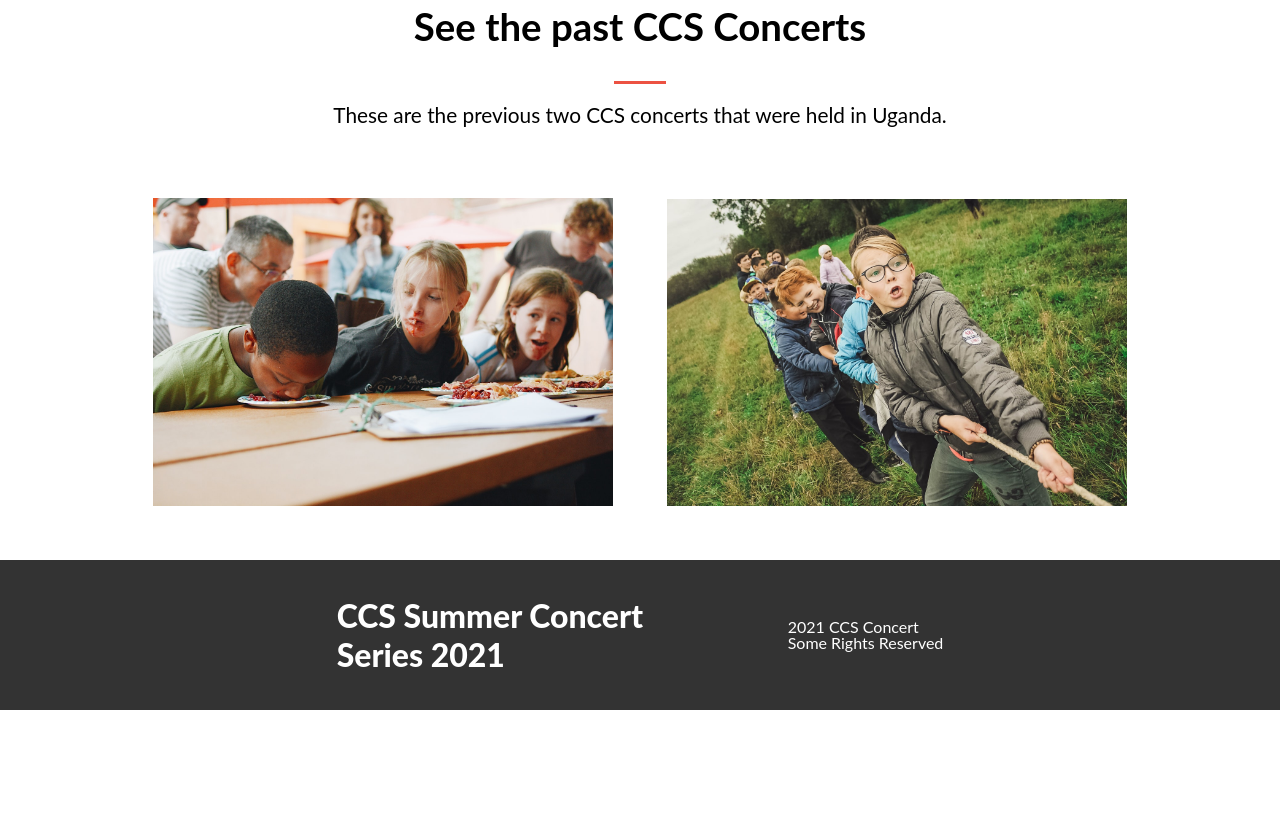
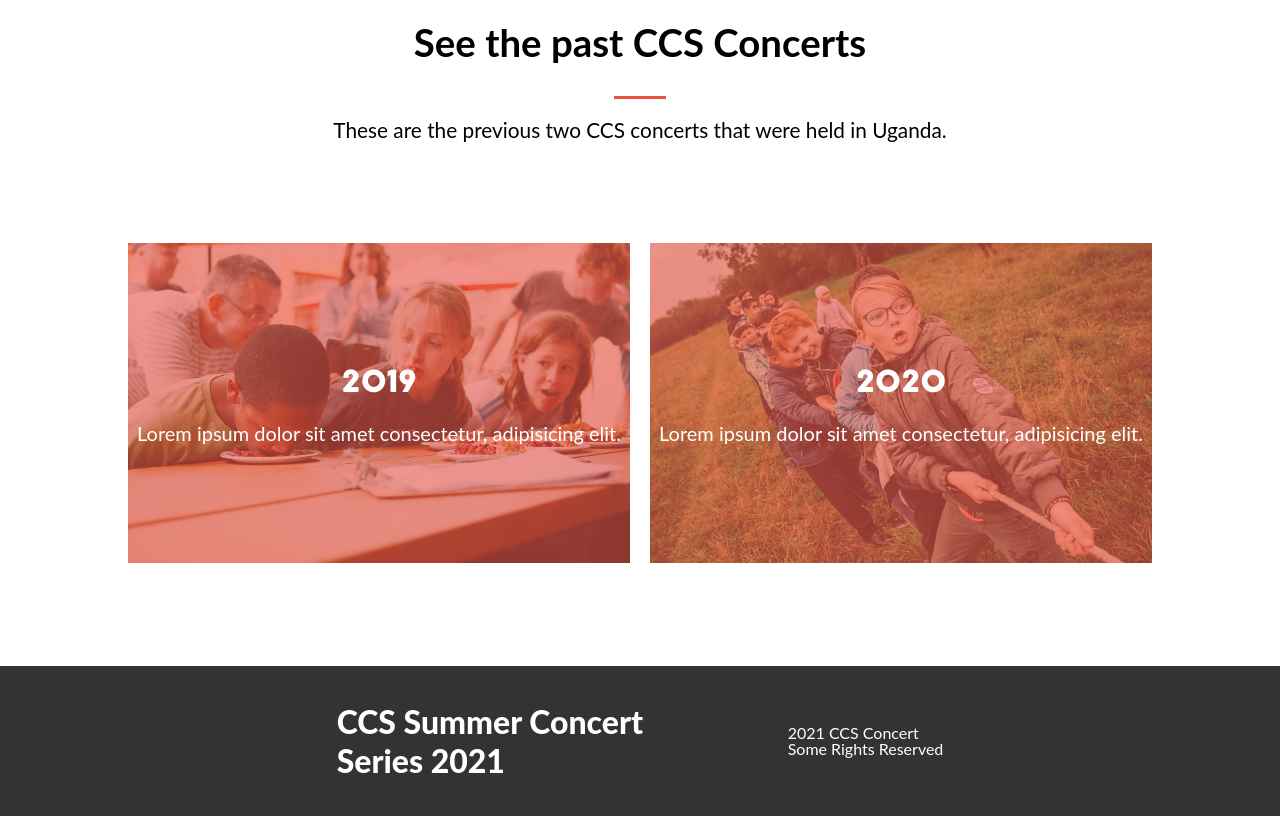
Before and after one commit to 1GORDON/Capstone-Module1, a website: page about.html in a window 1280 px wide. Shown: the part 1251-2067 px from the top of the page. Before the commit the page ends 1961 px from the top, so only its background shows below. Drawn offline with Linux system fonts and the light colour scheme.

Commit message:
Done with about

```diff
--- a/about.css
+++ b/about.css
@@ -66,7 +66,6 @@ body {
 p {
   line-height: 1.5rem;
   font-size: 1.1rem;
-  font-weight: 2rem;
 }
 
 .event-details {
@@ -182,6 +181,7 @@ footer {
   font-size: 0.8rem;
 }
 
+/* DESKTOP VERSION */
 @media only screen and (min-width: 768px) {
   .first-section {
     min-height: 700px;
@@ -193,7 +193,6 @@ footer {
 
   .first-section-container {
     width: 92.5%;
-    padding-top: 7rem;
     margin-inline: auto;
     min-height: 326.85px;
     height: auto;
@@ -201,6 +200,7 @@ footer {
     flex-direction: column;
     justify-content: center;
     align-items: center;
+    margin-top: 100px;
   }
 
   .overlay {
@@ -210,8 +210,8 @@ footer {
   }
 
   .open-heading {
-    width: 50%;
-    font-size: 3.2rem;
+    width: 80%;
+    font-size: 1.8rem;
     font-family: "cocogoose", sans-serif;
     color: #ec5242;
     margin: 0;
@@ -219,7 +219,7 @@ footer {
   }
 
   .first-section-para {
-    width: 60%;
+    width: 80%;
     margin-top: 2%;
     padding: 1.8%;
     margin-bottom: 2%;
@@ -262,8 +262,6 @@ footer {
     font-size: 1.5em;
     margin-block-start: 0.83em;
     margin-block-end: 0.83em;
-    margin-inline-start: 0px;
-    margin-inline-end: 0px;
     font-weight: bold;
   }
 
@@ -281,9 +279,54 @@ footer {
 
   .desktop-para {
     display: block;
-    width: 70%;
+    width: 80%;
     margin-inline: auto;
     margin-block: 3%;
+    line-height: 28px;
+  }
+
+  .past-event-images {
+    display: flex;
+    height: 100%;
+    margin: 10% 0;
+  }
+
+  .image-contatiner-1 {
+    background-image: url('./images/kidseating.png');
+    background-position: center;
+    background-repeat: no-repeat;
+    background-size: cover;
+    height: 40vh;
+    width: 100%;
+    margin-right: 10px;
+  }
+
+  .image-contatiner-2 {
+    background-image: url('./images/kidspulling.png');
+    background-position: center;
+    background-repeat: no-repeat;
+    background-size: cover;
+    height: 40vh;
+    width: 100%;
+    margin-left: 10px;
+  }
+
+  .overlay-image {
+    background-color: #ec534293;
+    height: 40vh;
+    margin-top: -0.1%;
+    display: flex;
+    align-items: center;
+    justify-content: center;
+  }
+
+  .overlay-image-year {
+    font-family: 'cocogoose', sans-serif;
+    font-size: 30px !important;
+  }
+
+  .overlay-image-text {
+    font-size: 20px !important;
   }
 
   .logo-container {
--- a/about.html
+++ b/about.html
@@ -4,7 +4,7 @@
   <meta charset="UTF-8">
   <meta http-equiv="X-UA-Compatible" content="IE=edge">
   <meta name="viewport" content="width=device-width, initial-scale=1.0">
-  <title>Document</title>
+  <title>About</title>
   <link rel="stylesheet" href="https://use.fontawesome.com/releases/v5.13.0/css/all.css" crossorigin="anonymous"/>
   <link rel="stylesheet" href="style.css">
   <link rel="stylesheet" href="about.css">
@@ -12,16 +12,16 @@
 <body>
 
   <header>
-
     <div class="main-nav-section">
       <div class="navbar-container">
-        <ul class="navbar">
+        <ul class="navbar font-lato">
           <li>
             <i class="fab fa-facebook-f" aria-hidden="true"></i>
           </li>
           <li>
             <i class="fab fa-twitter" aria-hidden="true"></i>
           </li>
+          <li>
           <li>
             <h4>English</h4>
           </li>
@@ -36,18 +36,15 @@
     </div>
 
     <div class="secondary-navbar">
+      <div class="secondary-sub-container">
         <div class="navbar-logo">
           <a class="font-lato" href="index.html">CCS SUMMER CONCERT <br> Series 2021</a>
         </div>
-        <div>
-          <a href="#">
-            <img class="menu" id="menu" src="images/menu-icon.png" alt="menu">
-          </a>
-        </div>
-        <div class="cross-button">
-          <i class="fa fa-times" aria-hidden="true"></i>
-        </div>
+        <!-- open and close icons -->
+        <i class="fas fa-bars fa-3x text-white cursor-pointer" id="openMenu" aria-hidden="true" ></i>
+
         <nav class="pages-menu" id="mob-nav">
+          <i class="fa fa-times fa-3x text-white" aria-hidden="true" id="closeMenu"></i>
           <ul class="navbar-items">
             <li class="page-sections font-lato">
               <a href="about.html">About</a>
@@ -65,11 +62,11 @@
               <a href="#">News</a>
             </li>
           </ul>
-
           <div class="product">
             <a class="font-lato" href="index.html">CCS Concert</a>
           </div>
         </nav>
+      </div>
     </div>
   </header>
 
@@ -112,9 +109,25 @@
       <h2 class="font-lato">See the past CCS Concerts</h2>
       <hr>
       <p class="font-lato">These are the previous two CCS concerts that were held in Uganda.</p>
-      <div class="#">
-        <img src="./images/kidseating.png" alt="">
-        <img src="./images/kidspulling.png" alt="">
+      <div class="past-event-images">
+        <div class="image-contatiner-1">
+          <div class="overlay-image">
+            <div class="overlay-image-texts">
+              <p class="overlay-image-year text-white">2019</p>
+              <p class="overlay-image-text font-lato text-white">
+                Lorem ipsum dolor sit amet consectetur, adipisicing elit.</p>
+            </div>
+          </div>
+        </div>
+        <div class="image-contatiner-2">
+          <div class="overlay-image">
+            <div class="overlay-image-texts">
+              <p class="overlay-image-year text-white">2020</p>
+              <p class="overlay-image-text font-lato text-white">
+                Lorem ipsum dolor sit amet consectetur, adipisicing elit.</p>
+            </div>
+          </div>
+        </div>
       </div>
     </div>
   </section>
@@ -129,6 +142,6 @@
     </p>
   </div>
   </footer>
-  <script src="script.js"></script>
+  <!-- <script src="script.js"></script> -->
 </body>
 </html>
--- a/style.css
+++ b/style.css
@@ -580,6 +580,7 @@ footer .copyright {
     margin-inline: auto;
     height: 70px;
     margin-block: 10%;
+    margin-top: -2px;
   }
 
   .program-button {
```
Also changed, not shown: script.js (line endings or trailing spaces). Lines whose indentation alone changed are shown as unchanged.
